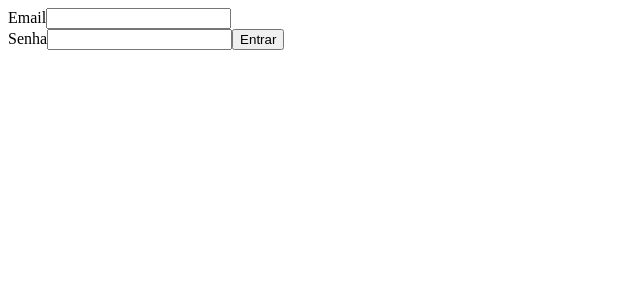
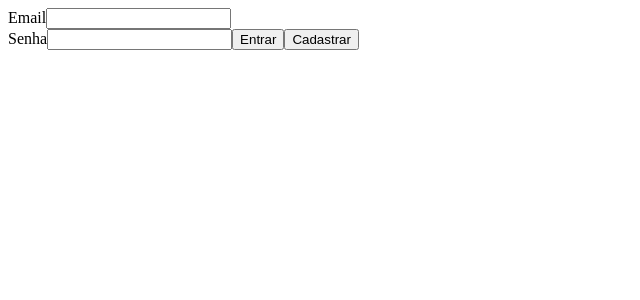
Before and after one commit to deyvsonaguiar/curso-react-basic-lucas-souza-dev, a React (Create React App) app: page /entrar in a window 1280 px wide. Shown: the top 300 px of the page, without its empty margins (0-640 px from the left). Built offline with nearby package versions, Linux system fonts and the light colour scheme.

Commit message:
feat: passando filhos para os componentes

```diff
--- a/src/app/pages/login/Login.tsx
+++ b/src/app/pages/login/Login.tsx
@@ -1,5 +1,6 @@
 import { useRef, useState } from "react"
 import { InputLogin } from "../../shared/components"
+import { ButtonLogin } from "../../shared/components/ButtonLogin"
 
 export const Login = () => {
   const [email, setEmail] = useState('')
@@ -9,8 +10,23 @@ export const Login = () => {
 
 
   const handleEntrar = () => {
-    console.log("Email: " + email)
-    console.log("Senha: " + password)
+    if (!email || !password) {
+      console.log("Preencha os campos de email e senha")
+    } else {
+      console.log("Email: " + email)
+      console.log("Senha: " + password)
+      console.log("Usuário logado com sucesso!")
+    }
+
+
+  }
+
+  const handleCadastrar = () => {
+    if ((email || password === '') && (!email || !password) ) {
+      console.log("Preencha os campos de email e/ou senha")
+    } else {
+      console.log("O email " + email + " foi cadastrado com sucesso! Logue novamente clicando em ENTRAR")
+    }
   }
   return (
     <div>
@@ -33,10 +49,25 @@ export const Login = () => {
             onPressEnter={() => buttonEnterRef.current?.focus()}
             onChange={newValue => setPassword(newValue)}
           />
-          <button
+          {/* <button
             type="button"
             ref={buttonEnterRef}
-            onClick={handleEntrar}>Entrar</button>
+            onClick={handleEntrar}>
+              Entrar
+          </button> */}
+
+          <ButtonLogin
+            type='button'
+            ref={buttonEnterRef}
+            onClick={handleEntrar}>
+              Entrar
+          </ButtonLogin>
+          <ButtonLogin
+            type='button'
+            ref={buttonEnterRef}
+            onClick={handleCadastrar}>
+            Cadastrar
+          </ButtonLogin>
         </div>
       </form>
     </div>
--- /dev/null
+++ b/src/app/shared/components/ButtonLogin.tsx
@@ -0,0 +1,15 @@
+import React from "react"
+
+interface IButtonLoginProps {
+  onClick: () => void
+  type?: 'button' | 'submit' | 'reset',
+  children?: React.ReactNode
+}
+
+export const ButtonLogin  = React.forwardRef<HTMLButtonElement, IButtonLoginProps>(({type, onClick, children}, ref) => {
+  return (
+    <button type={type} ref={ref} onClick={onClick}>
+      {children}
+    </button>
+  )
+})
```
